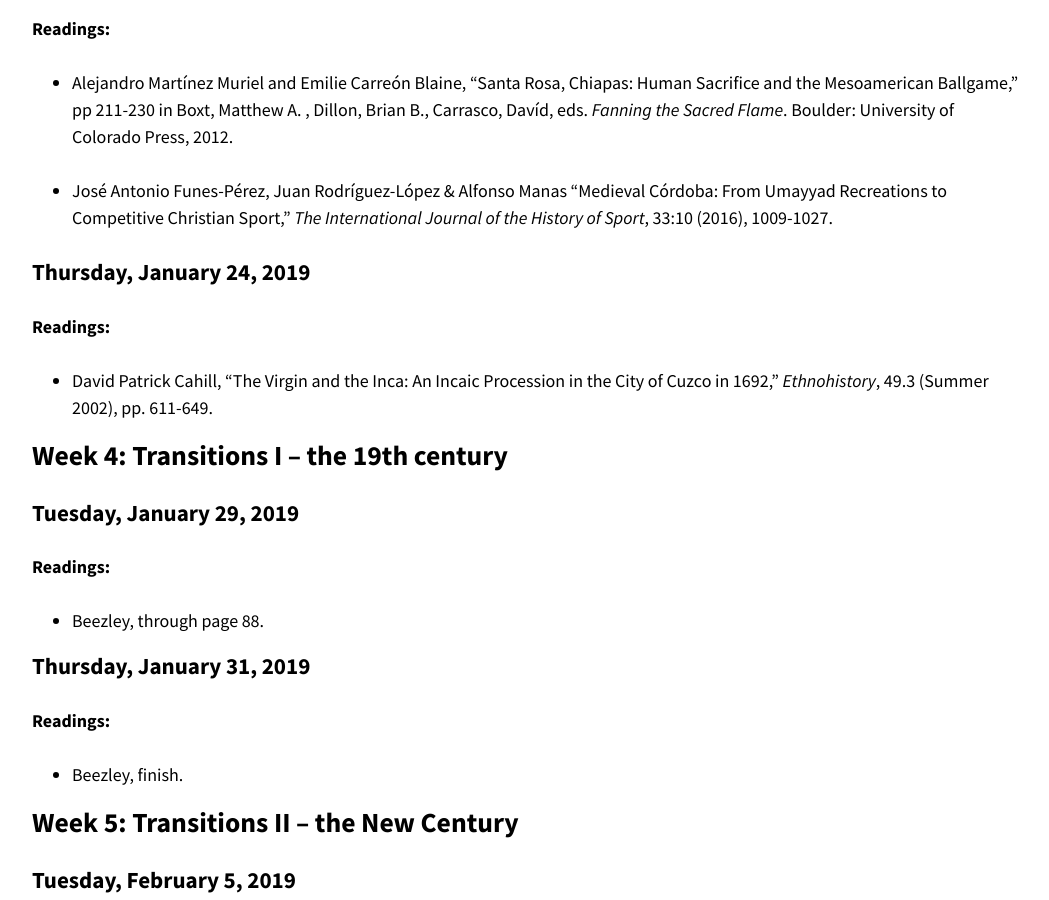
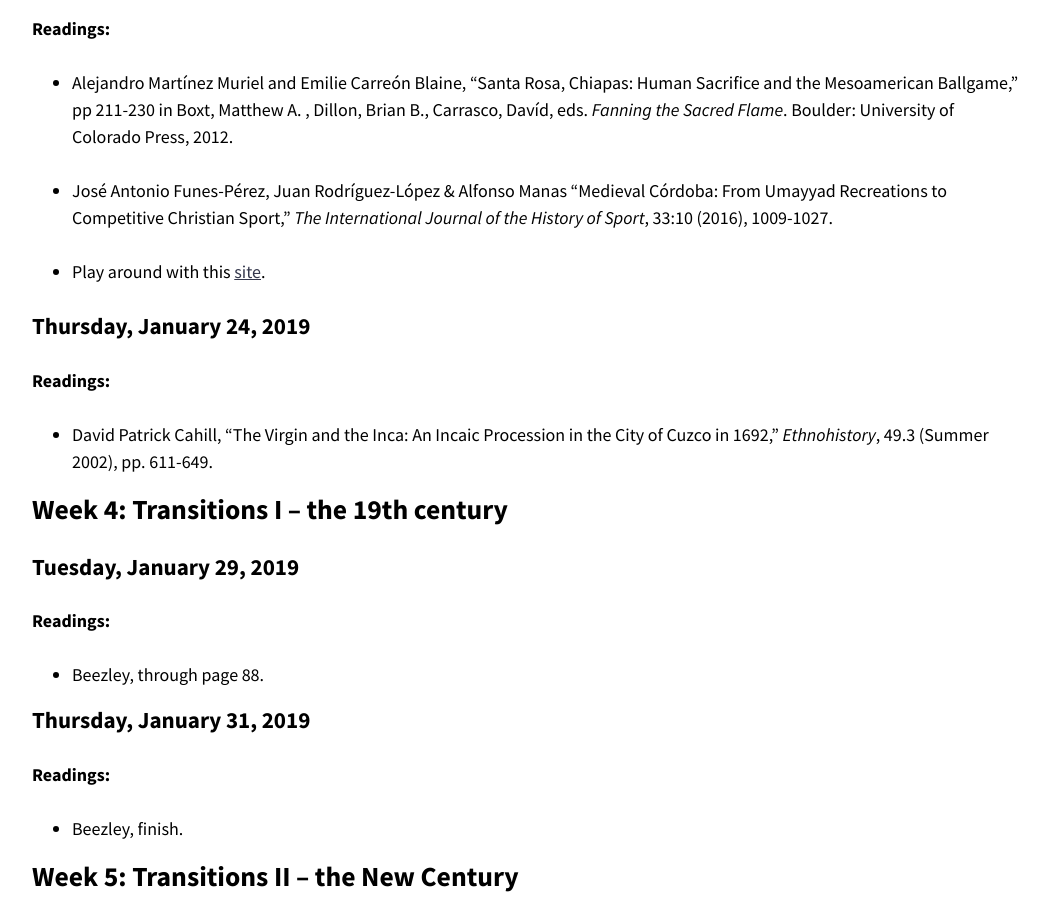
Before and after one commit to chadblack/LatAmSport2019, a Jekyll site: the page built from calendar.md, in a window 1280 px wide and 900 px high, scrolled down 1273 px. Shown: the whole window, without its empty margins (114-1163 px from the left). Built offline with Jekyll 4.4.1, drawn with Linux system fonts in a browser that asks for light colours; nearby versions of some CDN libraries.

Commit message:
ballgame

```diff
--- a/calendar.md
+++ b/calendar.md
@@ -58,6 +58,9 @@ University of Colorado Press, 2012.
 * José Antonio Funes-Pérez, Juan Rodríguez-López & Alfonso Manas "Medieval
 Córdoba: From Umayyad Recreations to Competitive Christian Sport," *The
 International Journal of the History of Sport*, 33:10 (2016), 1009-1027.
+
+* Play around with this
+[site](http://www.mesoballgame.org/ballgame/main.php?section=5).
 
 ### Thursday, January 24, 2019
 
```
